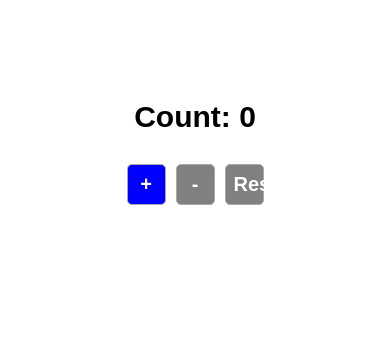
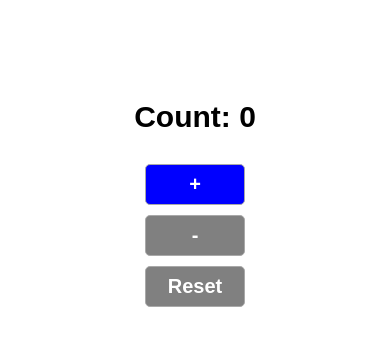
Before and after one commit to yervand-stepanyan/counter, a React (Create React App) app: page / in a window 390 px wide. Shown: the top 346 px of the page. Built offline with nearby package versions, Linux system fonts and the light colour scheme.

Commit message:
Fix buttons' responsiveness

```diff
--- a/src/Components/Counter/Counter.css
+++ b/src/Components/Counter/Counter.css
@@ -13,13 +13,18 @@
 .buttonsDiv {
     display: flex;
     justify-content: center;
+    flex-wrap: wrap;
     margin-top: 30px;
+}
+
+.button {
+    margin-bottom: 10px;
 }
 
 button {
     margin: 0px 5px;
     padding: 8px;
-    width: 20%;
+    width: 100px;
     border-radius: 5px;
     border: none;
     border: 1px solid #A9A9A9;
--- a/src/Components/Counter/Counter.js
+++ b/src/Components/Counter/Counter.js
@@ -35,12 +35,17 @@ class Counter extends React.Component {
       <div className="main">
         <div className="countDiv">Count: {this.state.count}</div>
         <div className="buttonsDiv">
-          <button className="btnInc" onClick={this.handleAddCount}>+</button>
+          <div className="button">
+            <button className="btnInc btn" onClick={this.handleAddCount}>+</button>
+          </div>
+          <div className="button">
             <button className={this.state.count === 0 ? "btnDisabled" : "btnDec"}
                     onClick={this.handleSubtractCount}
                     disabled={this.state.count <= 0}>
               -
             </button>
+          </div>
+          <div className="button">
             <button className={this.state.count === 0 ? "btnDisabled" : "btnRes"}
                     onClick={this.handleResetToZero}
                     disabled={this.state.count <= 0}>
@@ -48,6 +53,7 @@ class Counter extends React.Component {
             </button>
           </div>
         </div>
+      </div>
     )
   }
 }
```
Lines whose indentation alone changed are shown as unchanged.
